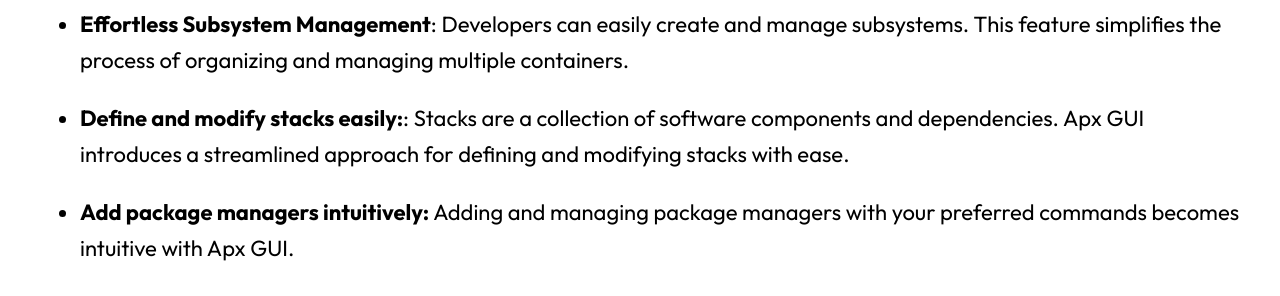
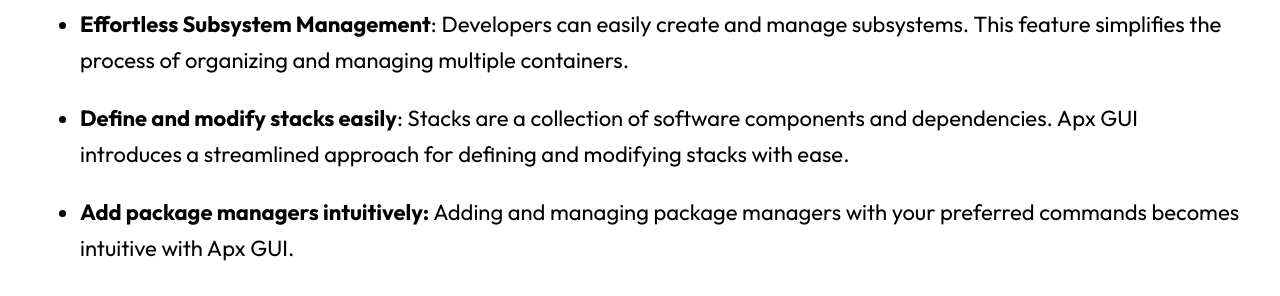
Before and after one commit to Vanilla-OS/website, a Jekyll site: the page built from _posts/2023-07-05-vanilla-os-orchid-devlog.md, in a window 1280 px wide and 900 px high, scrolled down 4772 px. Shown: the part 156-452 px from the top of the window. Built offline with Jekyll 4.4.1, drawn with Linux system fonts in a browser that asks for light colours; nearby versions of some CDN libraries.

```diff
--- a/_posts/2023-07-05-vanilla-os-orchid-devlog.md
+++ b/_posts/2023-07-05-vanilla-os-orchid-devlog.md
@@ -102,7 +102,7 @@ Apx GUI is designed and created for developers who require working with multiple
 
 - **Effortless Subsystem Management**: Developers can easily create and manage subsystems. This feature simplifies the process of organizing and managing multiple containers.
 
-- **Define and modify stacks easily:**: Stacks are a collection of software components and dependencies. Apx GUI introduces a streamlined approach for defining and modifying stacks with ease.
+- **Define and modify stacks easily**: Stacks are a collection of software components and dependencies. Apx GUI introduces a streamlined approach for defining and modifying stacks with ease.
 
 - **Add package managers intuitively:** Adding and managing package managers with your preferred commands becomes intuitive with Apx GUI.
 
```
